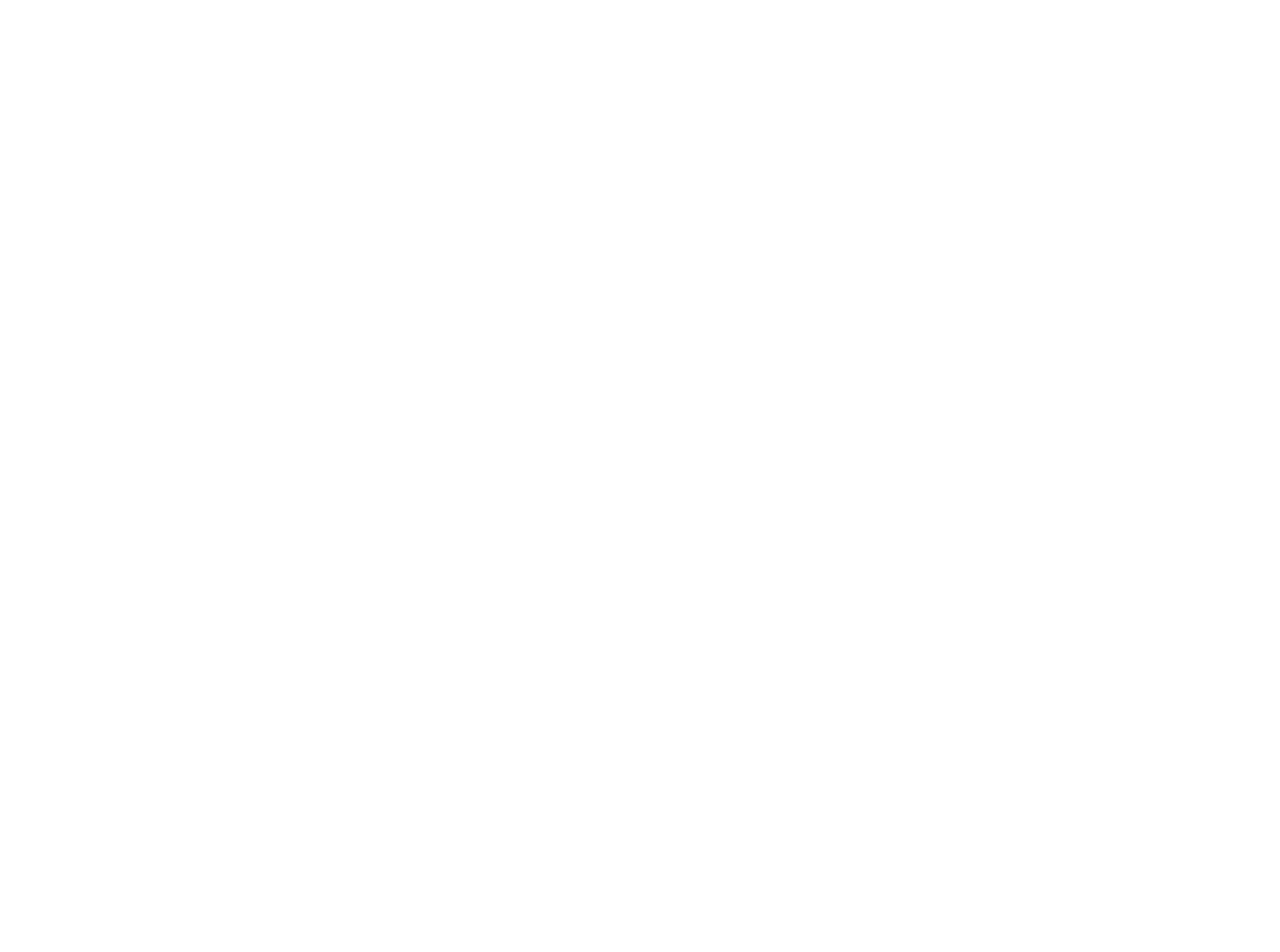
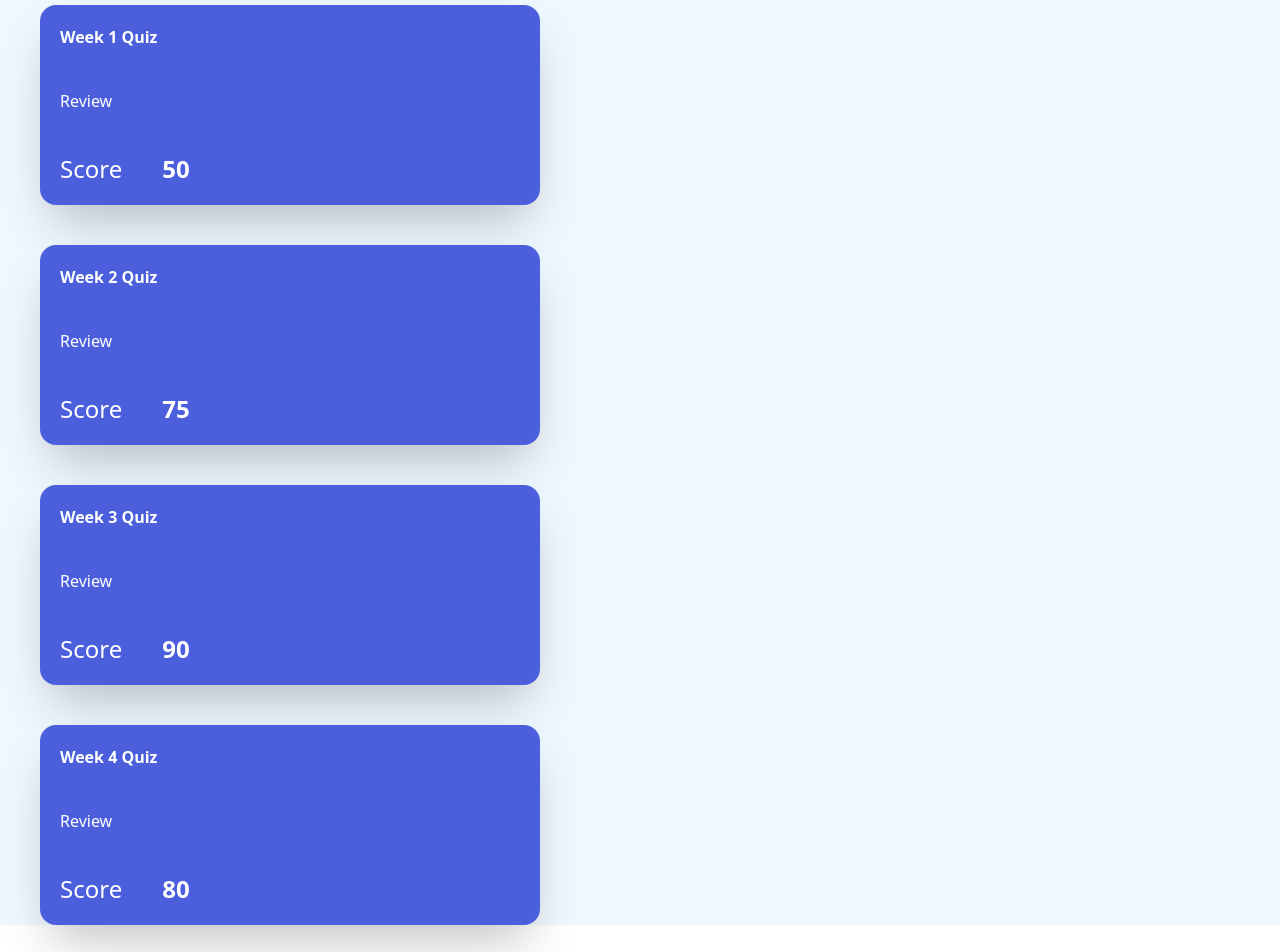
Before and after one commit to Femi-Benjamin/e-learn_project1, a React (Create React App) app: page /recorded-classes in a window 1280 px wide. Shown: the part 240-1192 px from the top of the page. Before the commit the page ends 800 px from the top, so only its background shows below. Built offline with nearby package versions, Linux system fonts and the light colour scheme.

Commit message:
made changes to recorded classes

```diff
--- a/src/pages/RecordedClasses.jsx
+++ b/src/pages/RecordedClasses.jsx
@@ -3,8 +3,45 @@
 
 export const RecordedClasses = () => {
   return (
-    <div>
+    <div className='bg-[#EFF7FF] h-auto w-auto'>
       <HomeNav />
+      <div className='text-center m-10'>
+        <h1 className='font-extrabold text-[40px] text-[#082183]'>Assessment History</h1>
+        <h1 className='font-bold text-[#082183]'>Here you will find your weekly quiz scores</h1>
+      </div>
+
+      <div className='w-[500px] h-[200px] bg-[#4B5FDC] text-white rounded-2xl m-10 shadow-2xl hover:scale-105'>
+        <h1 className='font-bold p-5'>Week 1 Quiz</h1>
+        <h1 className='p-5'>Review</h1>
+          <div className='flex'>
+        <h1 className='p-5 text-2xl'>Score</h1>
+        <h1 className='p-5 text-2xl font-bold'>50</h1>
+        </div>
+      </div>
+      <div className='w-[500px] h-[200px] bg-[#4B5FDC] text-white rounded-2xl m-10 shadow-2xl hover:scale-105'>
+        <h1 className='font-bold p-5'>Week 2 Quiz</h1>
+        <h1 className='p-5'>Review</h1>
+          <div className='flex'>
+        <h1 className='p-5 text-2xl'>Score</h1>
+        <h1 className='p-5 text-2xl font-bold'>75</h1>
+        </div>
+      </div>
+      <div className='w-[500px] h-[200px] bg-[#4B5FDC] text-white rounded-2xl m-10 shadow-2xl hover:scale-105'>
+        <h1 className='font-bold p-5'>Week 3 Quiz</h1>
+        <h1 className='p-5'>Review</h1>
+          <div className='flex'>
+        <h1 className='p-5 text-2xl rounded-3xl'>Score</h1>
+        <h1 className='p-5 text-2xl font-bold'>90</h1>
+        </div>
+      </div>
+      <div className='w-[500px] h-[200px] bg-[#4B5FDC] text-white rounded-2xl m-10 shadow-2xl hover:scale-105'>
+        <h1 className='font-bold p-5'>Week 4 Quiz</h1>
+        <h1 className='p-5'>Review</h1>
+          <div className='flex'>
+        <h1 className='p-5 text-2xl rounded-3xl'>Score</h1>
+        <h1 className='p-5 text-2xl font-bold'>80</h1>
+        </div>
+      </div>
     </div>
   )
 }
```
